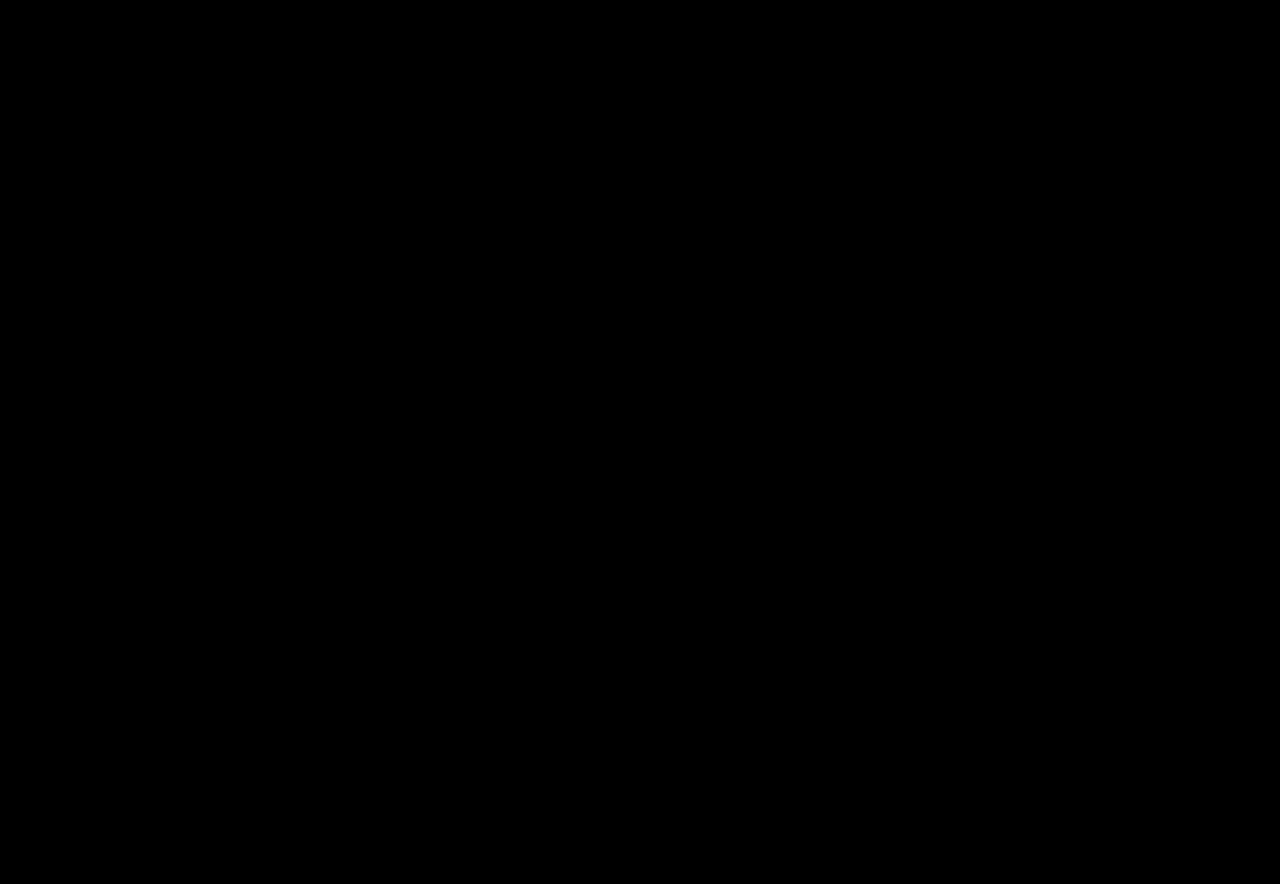
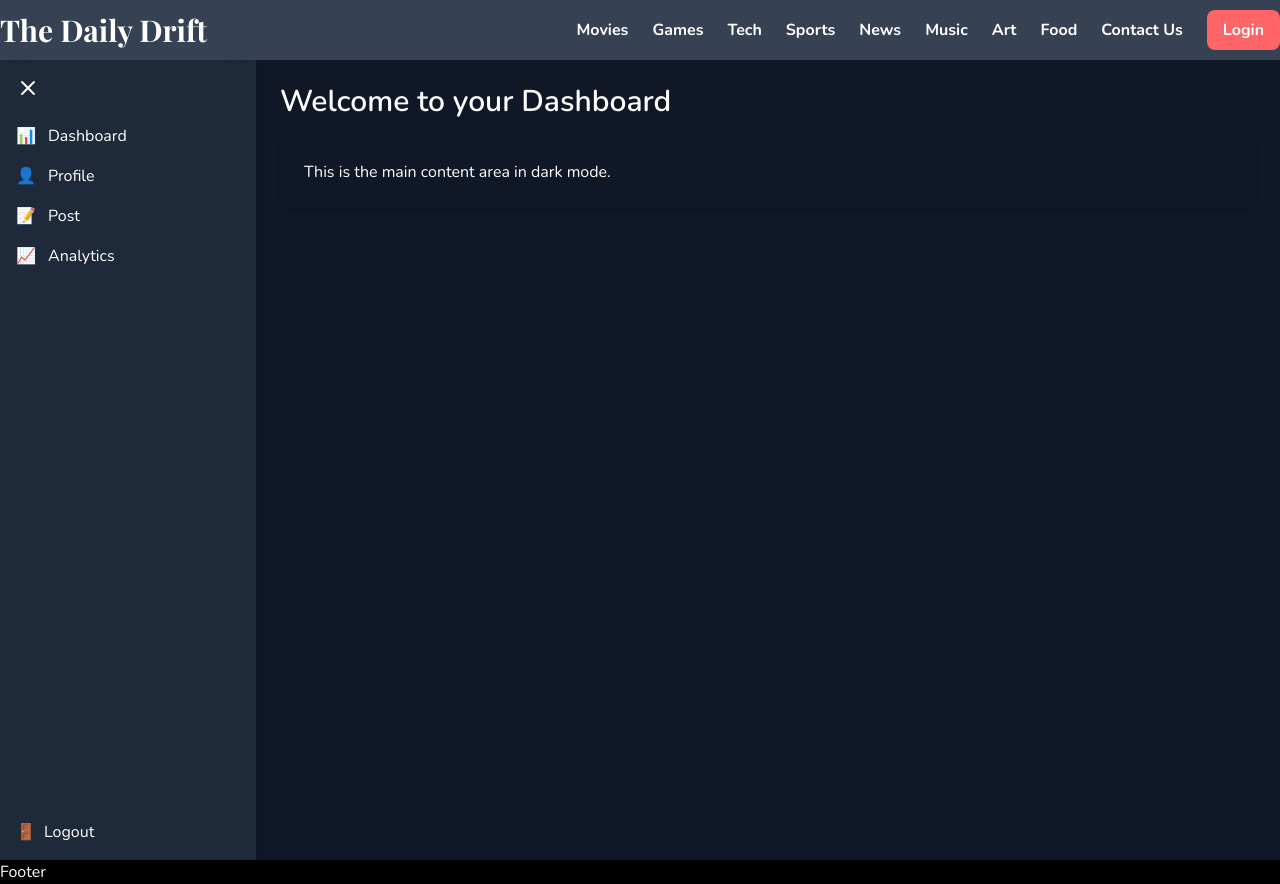
Before and after one commit to Sabbirbracu/The-Daily-Drift-Frontend, a React (Vite) app: page /dashboard-user in a window 1280 px wide. Before the commit this address had no page. Before the commit the page ends 800 px from the top, so only its background shows below. Built offline with nearby package versions, Linux system fonts and the light colour scheme; no server answers.

Commit message:
implement user dashboard

```diff
--- /dev/null
+++ b/src/Pages/AdminDashboard.jsx
@@ -0,0 +1,7 @@
+import React from "react";
+
+const AdminDashboard = () => {
+  return <div>AdminDashboard</div>;
+};
+
+export default AdminDashboard;
--- /dev/null
+++ b/src/Pages/UserDashboard.jsx
@@ -0,0 +1,29 @@
+import React from "react";
+import Sidebar from "../components/Sidebar";
+const UserDashboard = () => {
+  const menuItems = [
+    { icon: "📊", label: "Dashboard" },
+    { icon: "👤", label: "Profile" },
+    { icon: "📝", label: "Post" },
+    { icon: "📈", label: "Analytics" },
+  ];
+
+  return (
+    <div className="flex min-h-screen bg-gray-900 text-white">
+      {/* Sidebar */}
+      <Sidebar menuItems={menuItems} />
+
+      {/* Main Content */}
+      <main className="flex-1 p-6">
+        <h1 className="text-3xl font-semibold mb-4">
+          Welcome to your Dashboard
+        </h1>
+        <div className="bg-gray00 p-6 rounded-lg shadow">
+          <p>This is the main content area in dark mode.</p>
+        </div>
+      </main>
+    </div>
+  );
+};
+
+export default UserDashboard;
--- /dev/null
+++ b/src/components/PrivateRoute.jsx
@@ -0,0 +1,12 @@
+import React from "react";
+import { useNavigate } from "react-router-dom";
+import useAuth from "../hooks/Auth";
+
+const PrivateRoute = ({ children }) => {
+  const navigate = useNavigate();
+  const { userRole } = useAuth();
+  if (userRole !== "admin") return navigate("/");
+  return <div>{children}</div>;
+};
+
+export default PrivateRoute;
--- /dev/null
+++ b/src/components/Sidebar.jsx
@@ -0,0 +1,47 @@
+import { Menu, X } from "lucide-react";
+import React, { useState } from "react";
+
+const Sidebar = ({ menuItems }) => {
+  const [collapsed, setCollapsed] = useState(false);
+  return (
+    <aside
+      className={`${
+        collapsed ? "w-20" : "w-64"
+      } bg-gray-800 transition-all duration-300 p-4 shadow-lg flex flex-col justify-between`}
+    >
+      <div>
+        {/* Toggle button */}
+        <button
+          className="mb-6 self-end"
+          onClick={() => setCollapsed(!collapsed)}
+        >
+          {collapsed ? <Menu /> : <X />}
+        </button>
+
+        {/* Menu Items */}
+        <nav className="space-y-4">
+          {menuItems.map((item, index) => (
+            <div
+              key={index}
+              className="hover:text-blue-400 cursor-pointer flex items-center gap-3"
+            >
+              <span>{item.icon}</span>
+              {!collapsed && <span>{item.label}</span>}
+            </div>
+          ))}
+        </nav>
+      </div>
+
+      {/* Logout */}
+      <div
+        className="mt-6 hover:text-red-400 cursor-pointer flex items-center gap-2"
+        onClick={() => alert("Logging out...")}
+      >
+        <span>🚪</span>
+        {!collapsed && <span>Logout</span>}
+      </div>
+    </aside>
+  );
+};
+
+export default Sidebar;
--- a/src/routes/RootRouter.jsx
+++ b/src/routes/RootRouter.jsx
@@ -1,9 +1,12 @@
 import React from "react";
 import { BrowserRouter, Route, Routes } from "react-router-dom";
 import App from "../App.jsx";
+import PrivateRoute from "../components/PrivateRoute.jsx";
+import AdminDashboard from "../Pages/AdminDashboard.jsx";
 import Home from "../Pages/Home.jsx";
 import Login from "../Pages/Login.jsx";
 import Register from "../Pages/Register.jsx";
+import UserDashboard from "../Pages/UserDashboard.jsx";
 
 const AppRoutes = () => {
   return (
@@ -13,6 +16,15 @@ const AppRoutes = () => {
           <Route index element={<Home />} />
           <Route path="/login" element={<Login />} />
           <Route path="/Register" element={<Register />} />
+          <Route path="/dashboard-user" element={<UserDashboard />} />
+          <Route
+            path="/dashboard-admin"
+            element={
+              <PrivateRoute>
+                <AdminDashboard />
+              </PrivateRoute>
+            }
+          />
         </Route>
       </Routes>
     </BrowserRouter>
```
